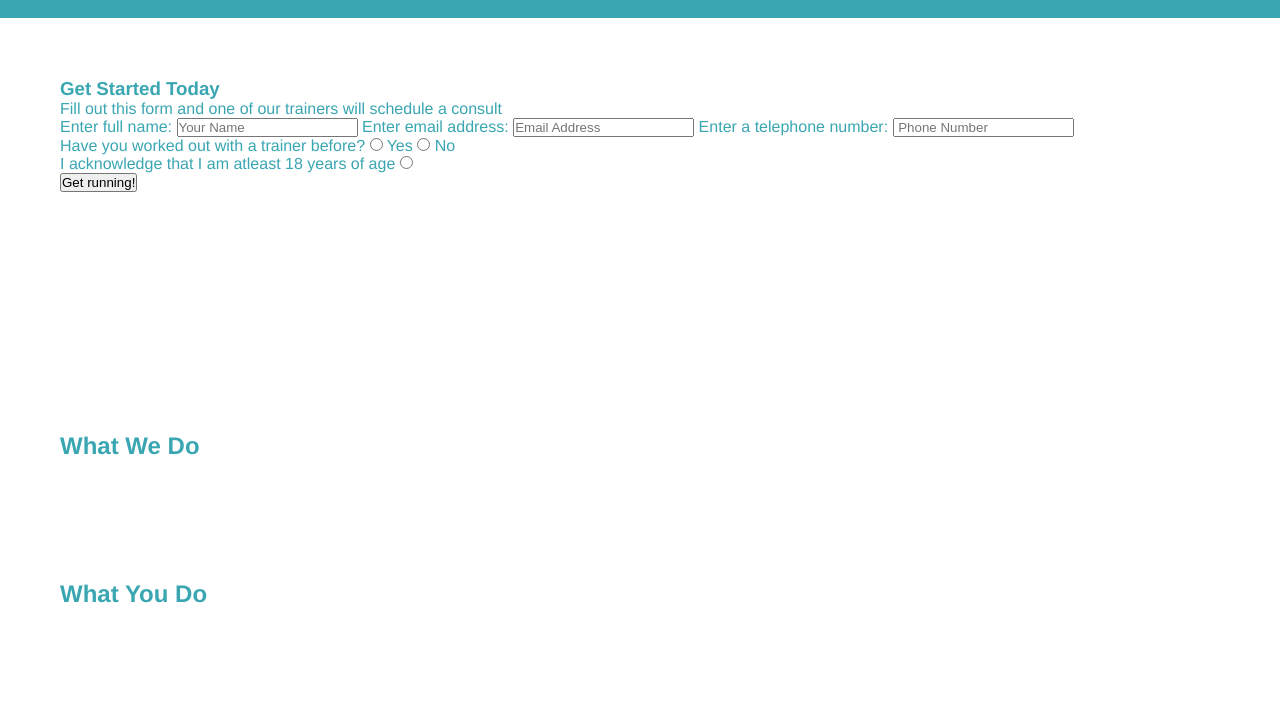
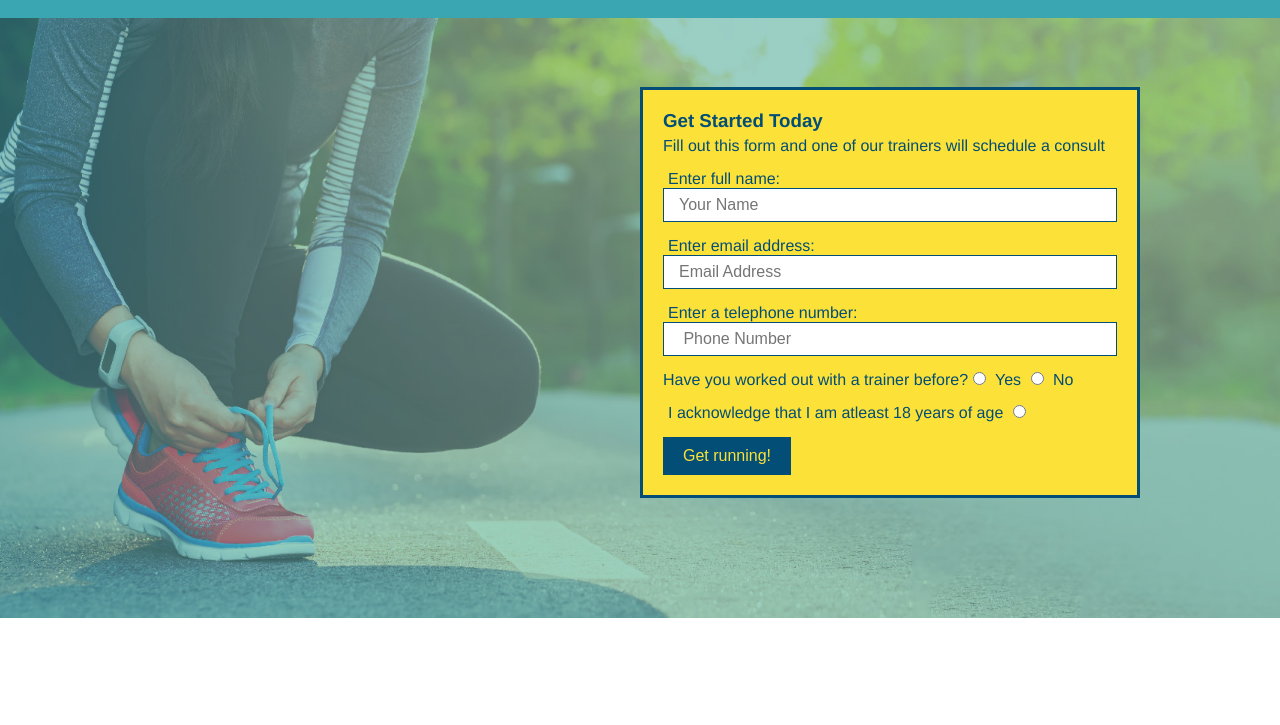
Before and after one commit to Kaysie04/run-buddy, a plain HTML site: page 2index.html in a window 1280 px wide. Shown: the part 64-789 px from the top of the page. Drawn offline with Linux system fonts and the light colour scheme.

Commit message:
styled hero section

```diff
--- a/2index.html
+++ b/2index.html
@@ -42,21 +42,22 @@
          </nav>
         </header>
 
-        <section>
+        <section class="hero">
 
-            <div>
+            <div class="hero-form">
                 <h3>Get Started Today</h3>
                 <p>Fill out this form and one of our trainers will schedule a consult</p>
             <!--Add form element-->
             <form>
+
                 <label for="name">Enter full name:</label>
-                <input type="text" placeholder="Your Name" name="name" id="name" />
+                <input type="text" placeholder="Your Name" name="name" id="name" class="form-input" />
 
                 <label for="email"> Enter email address:</label>
-                <input type="email" placeholder="Email Address" name="email" id="email" />
+                <input type="email" placeholder="Email Address" name="email" id="email" class="form-input" />
 
                 <label for="phone"> Enter a telephone number:</label>
-                <input type="tel" placeholder=" Phone Number" name="phone" id="phone" />
+                <input type="tel" placeholder=" Phone Number" name="phone" id="phone" class="form-input" />
 
                 <p> Have you worked out with a trainer before?
                     <input type="radio" name="trainer-confirm" id="trainer-yes" />
--- a/assets/css/style.css
+++ b/assets/css/style.css
@@ -70,3 +70,57 @@ footer a {
 section {
   padding: 60px;
 }
+
+/* Hero Style Start */
+
+.hero {
+  background-image: url("../images/hero-bg.jpeg");
+  height: 600px;
+  background-size: cover;
+  background-position: center;
+  position: relative;
+}
+/* Hero Style End*/
+
+.hero-form {
+  color: #024e76;
+  background-color: #fce138;
+  padding: 20px;
+  width: 500px;
+  border: solid 3px #024e76;
+  position: absolute;
+  bottom:120px;
+  right: 140px;
+
+}
+
+.hero-form h3 {
+  font size: 24px;
+  margin: 0px;
+}
+
+.hero-form p {
+  margin: 5px 0 15px 0;
+}
+
+.form-input {
+  border: 1px solid #024e76;
+  display: block;
+  padding: 7px 15px;
+  font-size: 16px;
+  color: #024e76;
+  width: 100%;
+  margin-bottom: 15px;
+}
+
+.hero-form label {
+  margin: 5px;
+}
+
+.hero-form button {
+  background-color:#024e76;
+  color:#fce138;
+  border: none;
+  padding: 10px 20px;
+  font-size: 16px;
+}
```
Also changed, not shown: assets/images/hero-bg.jpeg (added), 1 other file.
